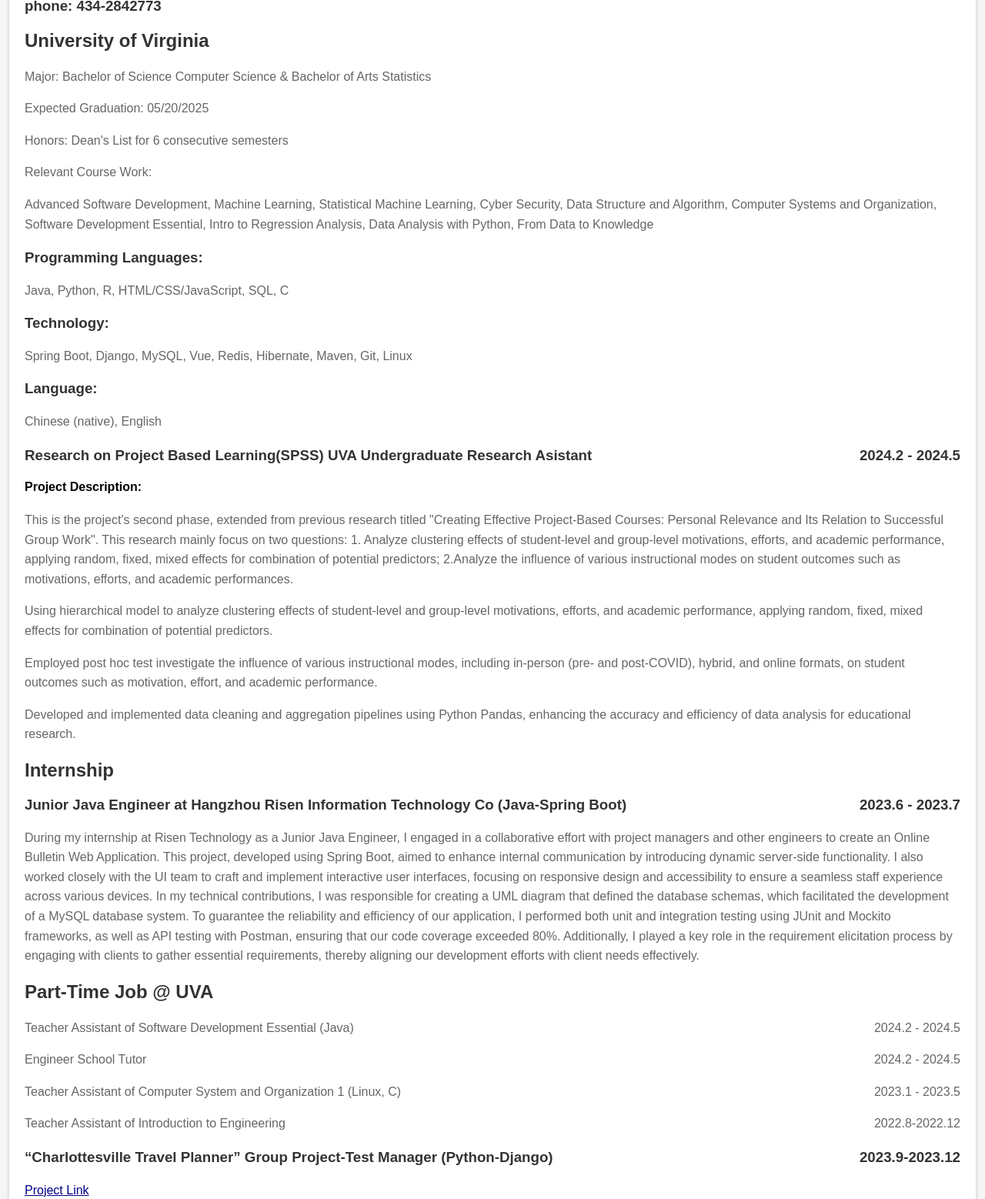
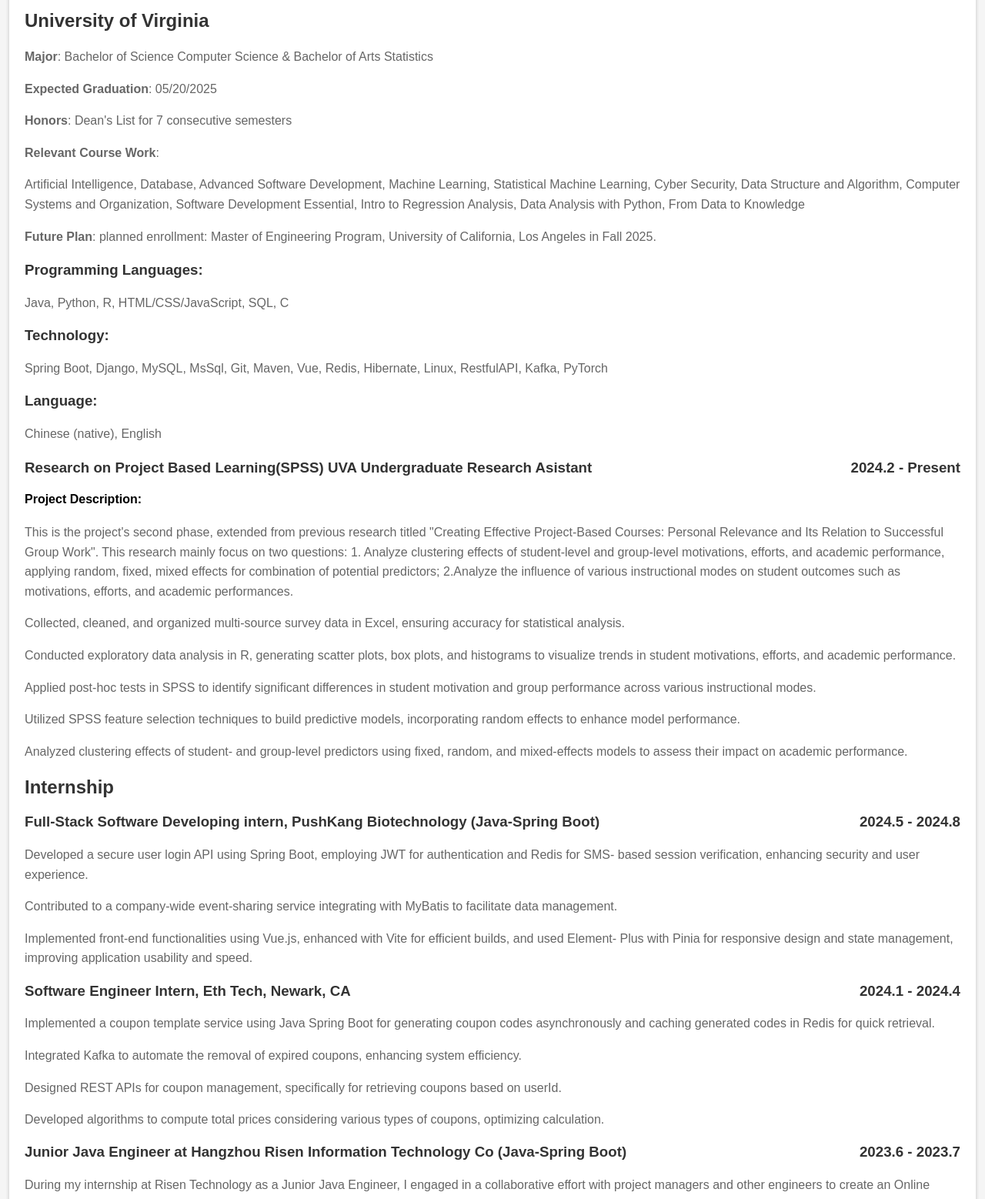
Before and after one commit to KaichengChu/Kai-sWebsite, a plain HTML site: page index.html in a window 1280 px wide. Shown: the part 494-2052 px from the top of the page at 77% size. Drawn offline with Linux system fonts and the light colour scheme.

Commit message:
Update index.html 3/18/2025

```diff
--- a/index.html
+++ b/index.html
@@ -24,8 +24,8 @@
         <section id="about">
             <h2>About Me</h2>
             <h2>Kaicheng (Kai) Chu</h2>
-            <p class="paragraph">As an upcoming fourth-year engineering student specializing in <span style="font-weight:bold;">Computer Science</span> and <span style="font-weight:bold;">Statistics</span>,
-                I am currently on the lookout for exciting opportunities for the summer 2025.
+            <p class="paragraph">As a fourth-year engineering student specializing in <span style="font-weight:bold;">Computer Science</span> and <span style="font-weight:bold;">Statistics</span>,
+                I am currently looking for Internship opportunities for the summer 2025.
                 With a keen interest in both <span style="font-weight:bold;">Full-Stack Development</span> and <span style="font-weight:bold;">Data Analysis</span>, I am eager to immerse myself in real-life projects that challenge me and expand my learning.</p>
             <a href="https://www.linkedin.com/in/kaicheng-chu-a96b6821b" target="_blank">My LinkedIn</a>
         </section>
@@ -38,19 +38,20 @@
 
         <section id="education">
             <h2>University of Virginia</h2>
-            <p>Major: Bachelor of Science Computer Science & Bachelor of Arts Statistics</p>
-            <P>Expected Graduation: 05/20/2025</P>
-            <p>Honors: Dean's List for 6 consecutive semesters</p>
-            <p>Relevant Course Work:</p>
-            <p>Advanced Software Development, Machine Learning, Statistical Machine Learning, Cyber Security, Data Structure and Algorithm, Computer
+            <p><span style="font-weight: bold;">Major</span>: Bachelor of Science Computer Science & Bachelor of Arts Statistics</p>
+            <P><span style="font-weight: bold;">Expected Graduation</span>: 05/20/2025</P>
+            <p><span style="font-weight: bold;">Honors</span>: Dean's List for 7 consecutive semesters</p>
+            <p><span style="font-weight: bold;">Relevant Course Work</span>:</p>
+            <p>Artificial Intelligence, Database, Advanced Software Development, Machine Learning, Statistical Machine Learning, Cyber Security, Data Structure and Algorithm, Computer
                 Systems and Organization, Software Development Essential, Intro to Regression Analysis, Data Analysis with Python, From Data to Knowledge</p>
+            <p><span style="font-weight: bold;">Future Plan</span>: planned enrollment: Master of Engineering Program, University of California, Los Angeles in Fall 2025.</p>
         </section>
 
         <section id="technical_skill">
             <h3>Programming Languages:</h3>
             <p>     Java, Python, R, HTML/CSS/JavaScript, SQL, C</p>
             <h3>Technology:</h3>
-            <p>     Spring Boot, Django, MySQL, Vue, Redis, Hibernate, Maven, Git, Linux</p>
+            <p>     Spring Boot, Django, MySQL, MsSql, Git, Maven, Vue, Redis, Hibernate, Linux, RestfulAPI, Kafka, PyTorch</p>
             <h3>Language: </h3>
             <p>     Chinese (native), English</p>
         </section>
@@ -58,16 +59,38 @@
         <section id="experience">
         <h3 style="display: flex; justify-content: space-between; align-items: center;">
             <span>Research on Project Based Learning(SPSS) UVA Undergraduate Research Asistant</span>
-            <span>2024.2 - 2024.5</span>
+            <span>2024.2 - Present</span>
         </h3>
         <h4>Project Description: </h4>
         <p>This is the project's second phase, extended from previous research titled "Creating Effective Project-Based Courses: Personal Relevance and Its Relation to Successful Group Work". This research mainly focus on two questions: 1. Analyze clustering effects of student-level and group-level motivations, efforts, and academic performance, applying random, fixed, mixed effects for combination of potential predictors; 2.Analyze the influence of various instructional modes on student outcomes such as motivations, efforts, and academic performances.</p>
 
-        <p>Using hierarchical model to analyze clustering effects of student-level and group-level motivations, efforts, and academic performance, applying random, fixed, mixed effects for combination of potential predictors.</p>
-        <p>Employed post hoc test investigate the influence of various instructional modes, including in-person (pre- and post-COVID), hybrid, and online formats, on student outcomes such as motivation, effort, and academic performance. </p>
-        <p>Developed and implemented data cleaning and aggregation pipelines using Python Pandas, enhancing the accuracy and efficiency of data analysis for educational research.</p>
+        <p>Collected, cleaned, and organized multi-source survey data in Excel, ensuring accuracy for statistical analysis.</p>
+        <p>Conducted exploratory data analysis in R, generating scatter plots, box plots, and histograms to visualize trends in student motivations, efforts, and academic performance.</p>
+        <p>Applied post-hoc tests in SPSS to identify significant differences in student motivation and group performance across various instructional modes.</p>
+        <p>Utilized SPSS feature selection techniques to build predictive models, incorporating random effects to enhance model performance.</p>
+        <p>Analyzed clustering effects of student- and group-level predictors using fixed, random, and mixed-effects models to assess their impact on academic performance.</p>
 
         <h2>Internship</h2>
+        <h3 style="display: flex; justify-content: space-between; align-items: center;">
+            <span>Full-Stack Software Developing intern, PushKang Biotechnology (Java-Spring Boot)</span>
+            <span>2024.5 - 2024.8</span>
+        </h3>
+        <p>Developed a secure user login API using Spring Boot, employing JWT for authentication and Redis for SMS-
+            based session verification, enhancing security and user experience.</p>
+        <p>Contributed to a company-wide event-sharing service integrating with MyBatis to facilitate data management.</p>
+        <p>Implemented front-end functionalities using Vue.js, enhanced with Vite for efficient builds, and used Element-
+            Plus with Pinia for responsive design and state management, improving application usability and speed.</p>
+
+        <h3 style="display: flex; justify-content: space-between; align-items: center;">
+            <span>Software Engineer Intern, Eth Tech, Newark, CA</span>
+            <span>2024.1 - 2024.4</span>
+        </h3>
+        <p>Implemented a coupon template service using Java Spring Boot for generating coupon codes asynchronously
+            and caching generated codes in Redis for quick retrieval.</p>
+        <p>Integrated Kafka to automate the removal of expired coupons, enhancing system efficiency.</p>
+        <p>Designed REST APIs for coupon management, specifically for retrieving coupons based on userId.</p>
+        <p>Developed algorithms to compute total prices considering various types of coupons, optimizing calculation.</p>
+
         <h3 style="display: flex; justify-content: space-between; align-items: center;">
             <span>Junior Java Engineer at Hangzhou Risen Information Technology Co (Java-Spring Boot)</span>
             <span>2023.6 - 2023.7</span>
@@ -102,7 +125,7 @@
                 <span>“Charlottesville Travel Planner” Group Project-Test Manager (Python-Django)</span>
                 <span>2023.9-2023.12</span>
             </h3>
-            <a href="https://a12plannerapp-7070b47869a6.herokuapp.com/" target="_blank">Project Link</a>
+            <!-- <a href="https://a12plannerapp-7070b47869a6.herokuapp.com/" target="_blank">Project Link</a> -->
             <p>The "Charlottesville Travel Planner" is a specialized project designed to guide first-time visitors to Charlottesville by offering a comprehensive travel planning tool. This application serves two primary functions: it allows users to submit and read travel reviews, and it employs a sophisticated algorithm to generate personalized travel plans based on available time slots and preferred activities. During the development of this project, I integrated the Google Login API to manage user authentication and embedded Google Maps to enhance location-based services, significantly improving the application's functionality. I developed a Submit-Review feature using the MVC architecture, enabling users to share their travel experiences seamlessly. To ensure a tailored experience for different types of users, I designed separate interfaces for regular users and administrators, which not only improved user experience and management efficiency but also simplified future maintenance efforts. Comprehensive testing was conducted—including unit, system, and integration tests—to guarantee the application's reliability and performance. Additionally, I utilized Selenium for GUI testing to further enhance the application's robustness.</p>
 
             <h3 style="display: flex; justify-content: space-between; align-items: center;">
@@ -154,8 +177,14 @@
             <section id="interests">
                 <h2>Club</h2>
                 <h3 style="display: flex; justify-content: space-between; align-items: center;">
+                    <span>Chinese Student & Scholar Society, Deputy Chair of Publicity & Communication</span>
+                    <span>2024.4-Present</span>
+                </h3>
+                <p>What we do: Build and maintain our club website; use canva to design posters for our events.</p>
+                <h2>Club</h2>
+                <h3 style="display: flex; justify-content: space-between; align-items: center;">
                     <span>XiaCunTuCaoJun</span>
-                    <span>2022.10-present</span>
+                    <span>2022.10-2023.12</span>
                 </h3>
                 <p>What we do: Every week, we collect everyone's complaints about life or unusual stories and post them on our public WeChat account. Additionally, every year we hold an offline Roasting Convention, providing students with debate topics for discussion.</p>
                 <h2>Others</h2>
@@ -165,7 +194,7 @@
             </section>
 
     </div>
-    <p>Last updated on June 21, 2024</p>
+    <p>Last updated on March 17, 2025</p>
 
 </body>
 </html>
```
